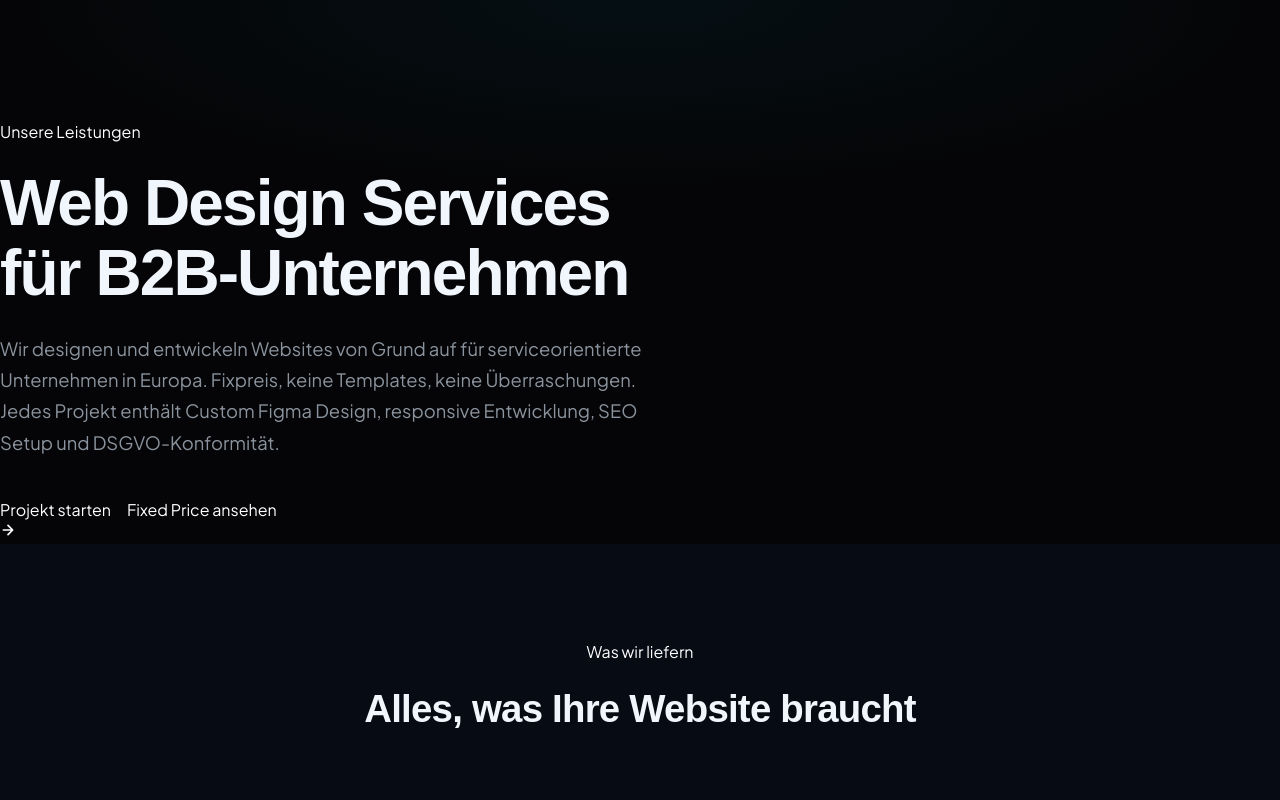
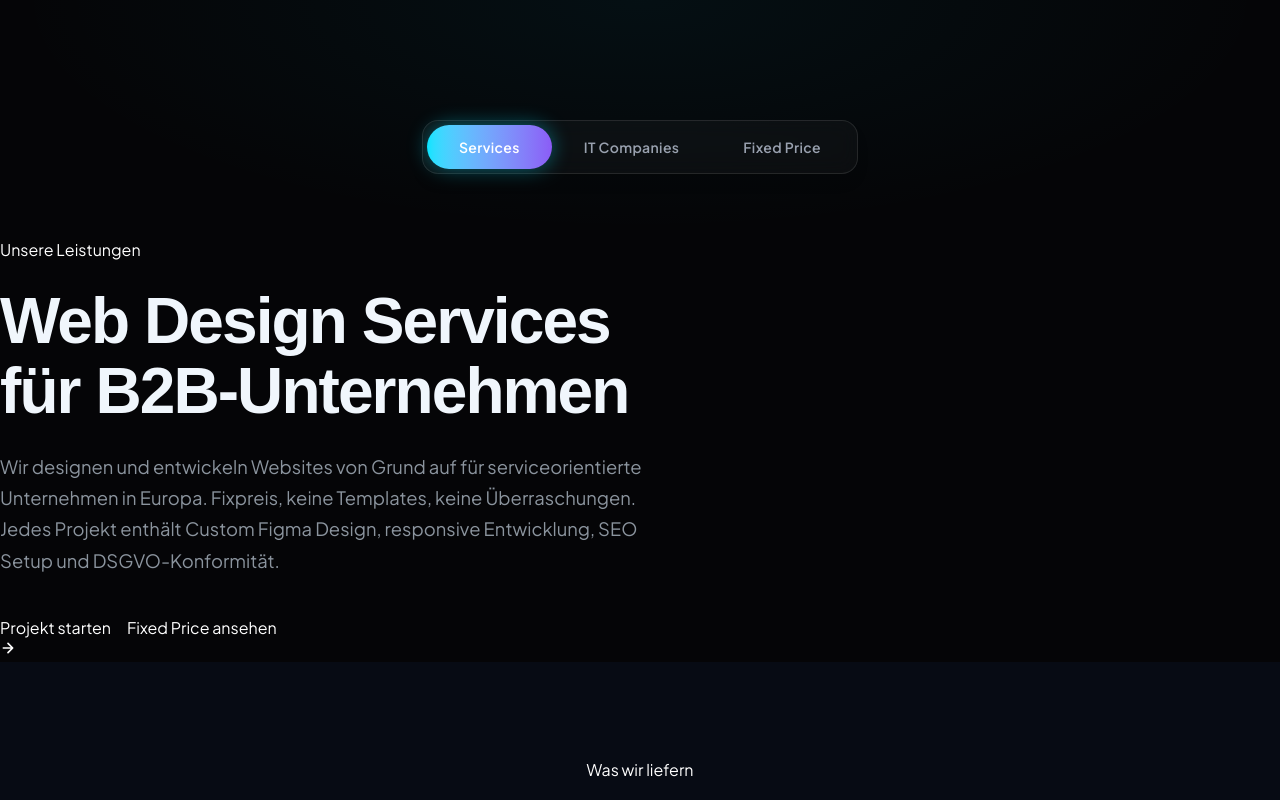
Before and after one commit to devorsomething/devmiro-at, a Next.js app: page /services in a window 1280 px wide. Shown: the top 800 px of the page. Built offline with nearby package versions, Linux system fonts and the light colour scheme.

Commit message:
feat: add unified premium category switcher to all service subpages

```diff
--- a/app/fixed-price/page.tsx
+++ b/app/fixed-price/page.tsx
@@ -28,6 +28,8 @@ const comparison = [
   { criteria: 'Timeline', fixed: { text: '✅ Fix im Vertrag', highlight: true }, hourly: { text: '❌ Oft verzögert', highlight: false } },
 ];
 
+import CategorySwitcher from '@/components/CategorySwitcher';
+
 export default function FixedPricePage() {
   return (
     <>
@@ -36,6 +38,7 @@ export default function FixedPricePage() {
         paddingTop: 120, paddingBottom: 6,
         background: 'radial-gradient(ellipse 70% 50% at 50% 0%, rgba(0,180,216,0.06) 0%, transparent 70%)',
       }}>
+        <CategorySwitcher />
         <div className="container-max">
           <div className="section-tag animate-fade-in-up" style={{ marginBottom: '1.5rem' }}>
             Transparent & Fair
--- a/app/it-companies/page.tsx
+++ b/app/it-companies/page.tsx
@@ -1,4 +1,6 @@
 'use client';
+
+import CategorySwitcher from '@/components/CategorySwitcher';
 
 export default function ITCompaniesPage() {
   return (
@@ -10,6 +12,7 @@ export default function ITCompaniesPage() {
         paddingTop: 100, paddingBottom: 4,
         position: 'relative', overflow: 'hidden',
       }}>
+        <CategorySwitcher />
         <div style={{
           position: 'absolute', top: 0, left: 0, right: 0, bottom: 0,
           background: 'radial-gradient(ellipse 80% 60% at 50% 0%, rgba(0,180,216,0.08) 0%, transparent 70%)',
--- a/app/services/page.tsx
+++ b/app/services/page.tsx
@@ -92,6 +92,8 @@ const pricingPlans = [
   { name: 'Enterprise', price: 'Auf Anfrage', pages: 'Custom', href: '/kontakt' },
 ];
 
+import CategorySwitcher from '@/components/CategorySwitcher';
+
 export default function ServicesPage() {
   return (
     <>
@@ -101,6 +103,7 @@ export default function ServicesPage() {
         background: 'radial-gradient(ellipse 70% 50% at 50% 0%, rgba(0,180,216,0.06) 0%, transparent 70%)',
         position: 'relative', overflow: 'hidden',
       }}>
+        <CategorySwitcher />
         <div className="container-max">
           <div className="section-tag animate-fade-in-up" style={{ marginBottom: '1.5rem' }}>
             Unsere Leistungen
--- /dev/null
+++ b/components/CategorySwitcher.tsx
@@ -0,0 +1,33 @@
+"use client";
+
+import Link from "next/link";
+import { usePathname } from "next/navigation";
+
+const categories = [
+  { name: "Services", path: "/services" },
+  { name: "IT Companies", path: "/it-companies" },
+  { name: "Fixed Price", path: "/fixed-price" },
+];
+
+export default function CategorySwitcher() {
+  const pathname = usePathname();
+
+  return (
+    <div className="flex justify-center mb-16 relative z-10">
+      <div className="glass-panel flex p-1 rounded-full items-center shadow-lg" style={{ background: 'rgba(255, 255, 255, 0.03)', border: '1px solid rgba(255, 255, 255, 0.1)', backdropFilter: 'blur(10px)' }}>
+        {categories.map((cat) => {
+          const isActive = pathname === cat.path;
+          return (
+            <Link
+              key={cat.path}
+              href={cat.path}
+              className={`px-8 py-3 rounded-full text-sm font-semibold tracking-wide transition-all duration-300 ${isActive ? "bg-gradient-to-r from-[#00E5FF] to-[#8B5CF6] text-white shadow-[0_0_20px_rgba(0,229,255,0.4)]" : "text-gray-400 hover:text-white hover:bg-white/5"}`}
+            >
+              {cat.name}
+            </Link>
+          );
+        })}
+      </div>
+    </div>
+  );
+}
```
